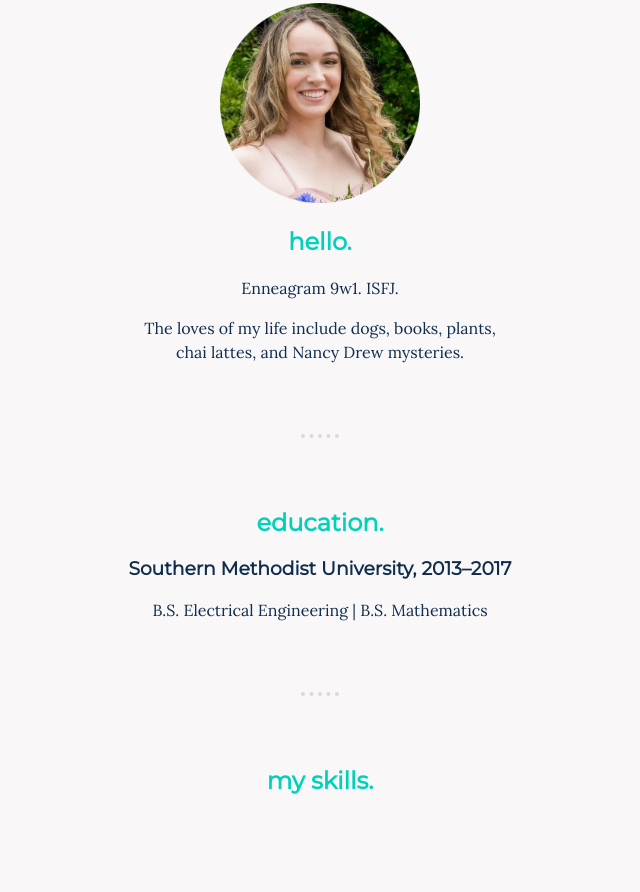
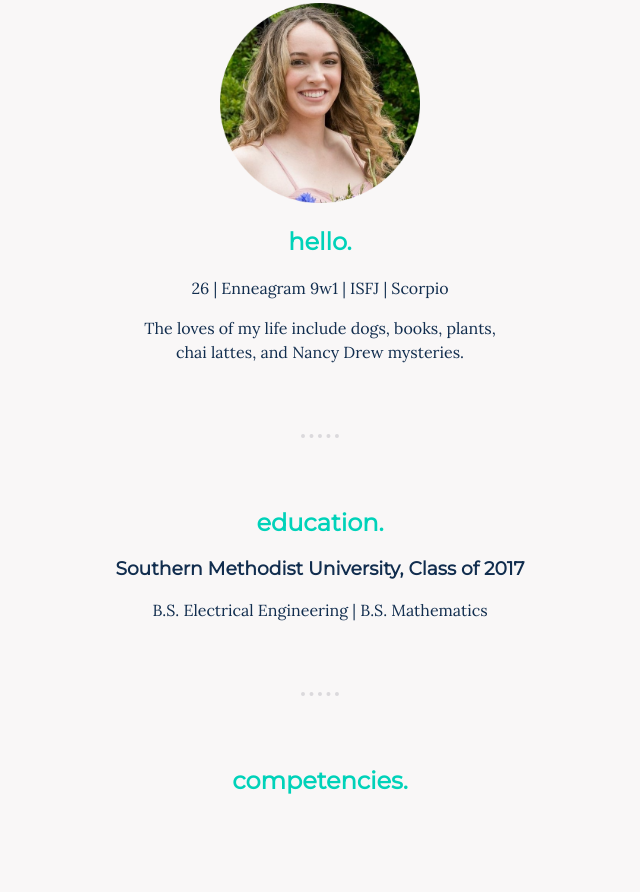
Before and after one commit to laurahatcher/my-site, a plain HTML site: page index.html in a window 1280 px wide. Shown: the part 678-1570 px from the top of the page, without its empty margins (320-960 px from the left). Drawn offline with Linux system fonts and the light colour scheme; a web font is replaced by a local one.

Commit message:
Update index.html

```diff
--- a/index.html
+++ b/index.html
@@ -24,18 +24,18 @@
     <div class="profile">
       <img class="profile-img" src="images/laura.png" alt="laura-img">
       <h2>hello.</h2>
-      <p>Enneagram 9w1. ISFJ.</p>
+      <p>26  |  Enneagram 9w1  |  ISFJ  |  Scorpio</p>
       <p>The loves of my life include dogs, books, plants, chai lattes, and Nancy Drew mysteries.</p>
     </div>
     <hr>
     <div class="education">
       <h2>education.</h2>
-      <h3>Southern Methodist University, 2013–2017</h3>
+      <h3>Southern Methodist University, Class of 2017</h3>
       <p>B.S. Electrical Engineering  |  B.S. Mathematics</p>
     </div>
     <hr>
     <div class="skills">
-      <h2>my skills.</h2>
+      <h2>competencies.</h2>
       <div class="skill-row">
           <img id="laptop" src="images/laptop.png" alt="laptop-img">
           <h3>Coding</h3>
@@ -64,7 +64,7 @@
 
   <div class="bottom-container">
     <p>
-      <a href="mailto:lhatch17@gmail.com">email</a>  <a class="footer-link" href="https://www.linkedin.com/in/laurachatcher/">linkedin</a>
+      <a class="footer-link" href="mailto:lhatch17@gmail.com">Email</a>  <a class="footer-link" href="https://www.linkedin.com/in/laurachatcher/">LinkedIn</a>
     </p>
     <p class="copyright">© 2021 Laura Hatcher</p>
   </div>
```
